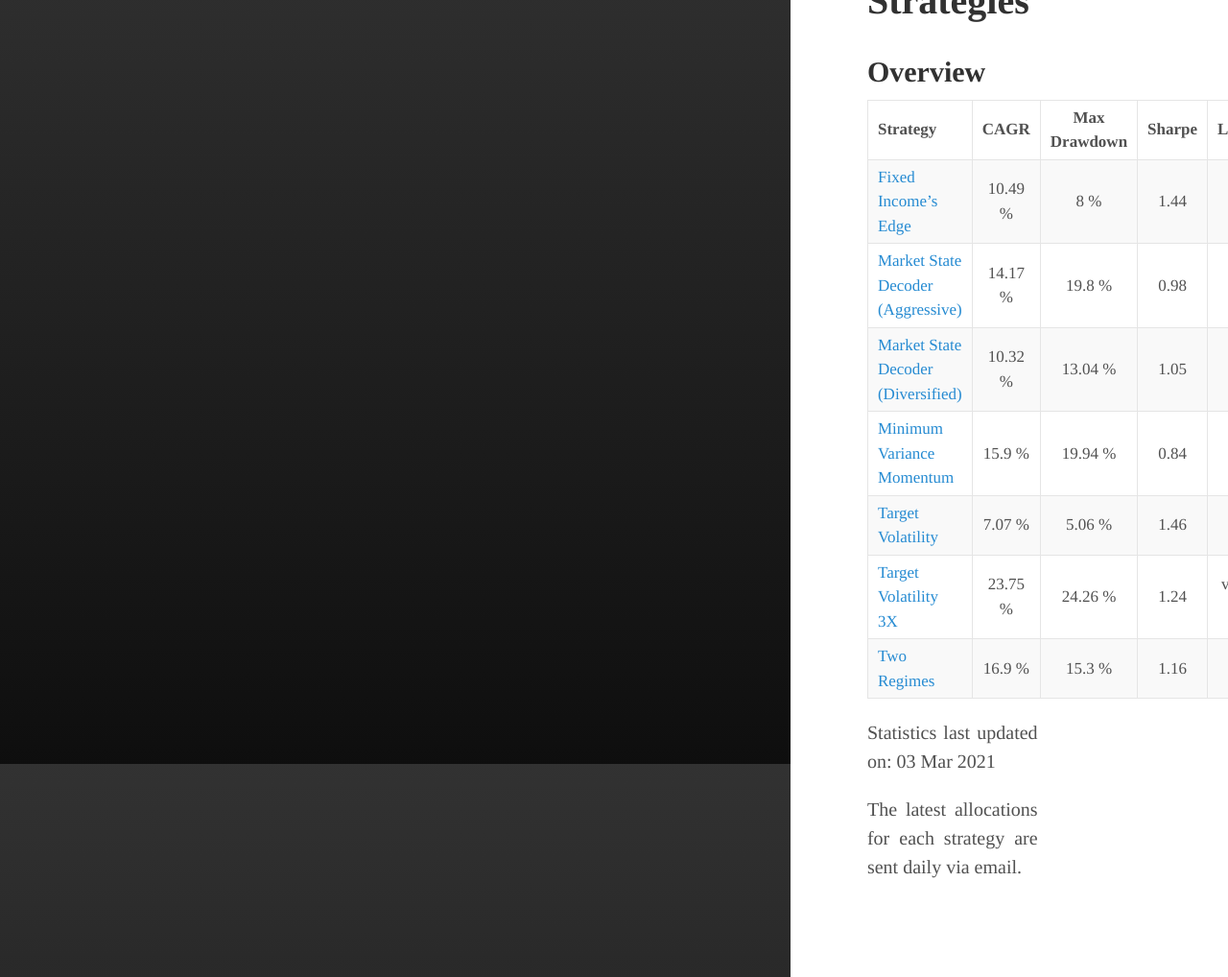
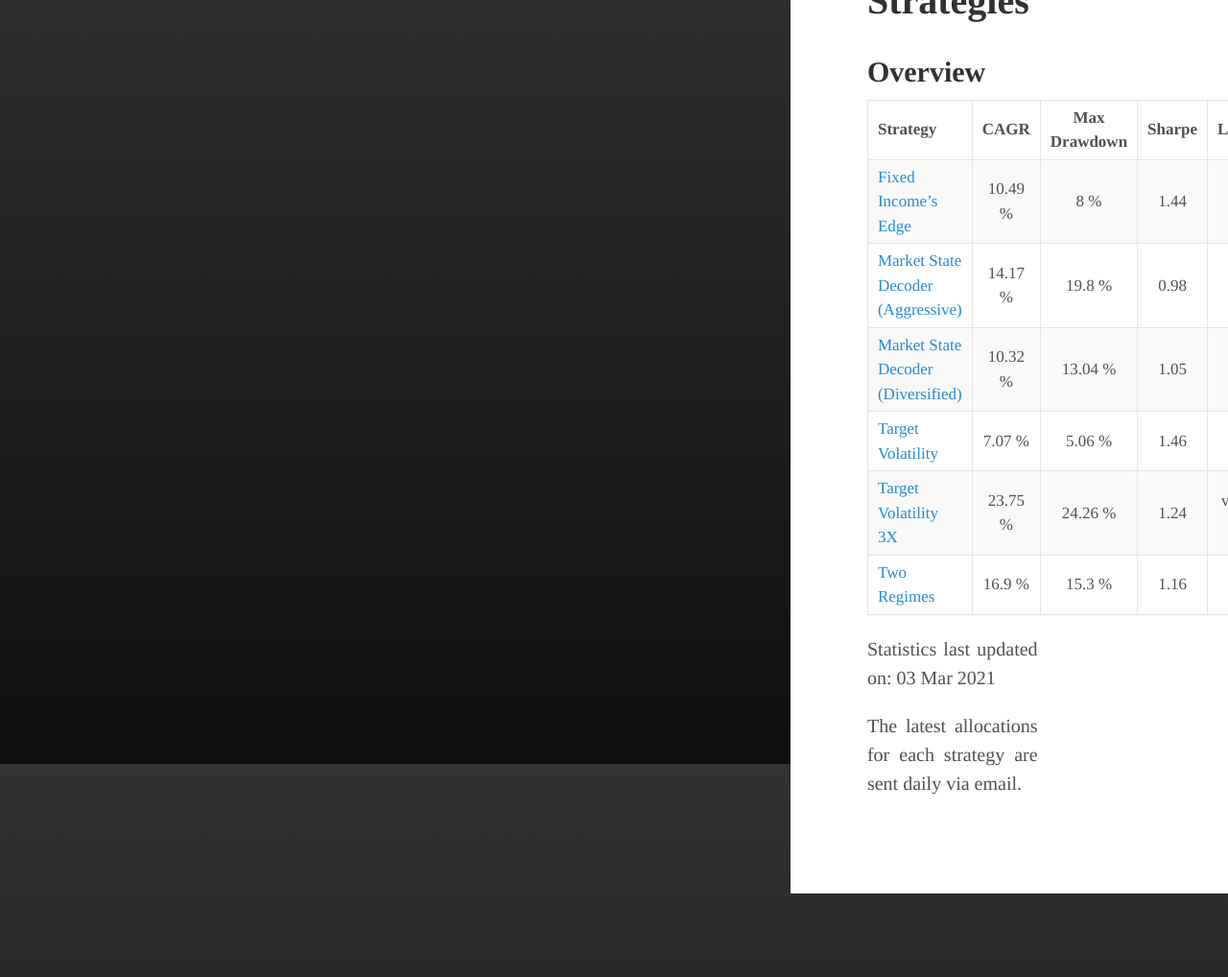
Before and after one commit to IthacaResearch/ithacaresearch.github.io, a Jekyll site: the page built from category/strategies.md, in a window 1280 px wide, cut to the strip 104-1122 px from the top of the page. Shown: the whole strip at 96% size. Built offline with Jekyll 4.4.1, drawn with Linux system fonts in a browser that asks for light colours; after the commit the page ends 1035 px from its top, so only the background shows below that.

Commit message:
Update strategies.md

```diff
--- a/category/strategies.md
+++ b/category/strategies.md
@@ -11,7 +11,6 @@ sidebar_sort_order: 2
 | [Fixed Income's Edge](https://ithacaresearch.github.io/2019/10/14/Fixed-income-edge.html) | 10.49 % | 8 % | 1.44 | 1 | Jan 2003 - Today |
 | [Market State Decoder (Aggressive)](https://ithacaresearch.github.io/2020/10/02/Market-State-Decoder-Aggressive.html) | 14.17 % | 19.8 % | 0.98 | 1 | Jan 1998 - Today |
 | [Market State Decoder (Diversified)](https://ithacaresearch.github.io/2020/10/02/Market-State-Decoder-Diversified.html) | 10.32 % | 13.04 % | 1.05 | 1 | Jan 1998 - Today |
-| [Minimum Variance Momentum](https://ithacaresearch.github.io/2020/09/03/Minimum-Variance-Momentum.html) | 15.9 % | 19.94 % | 0.84 | 1 | Jan 2006 - Today |
 | [Target Volatility](https://ithacaresearch.github.io/2019/07/12/Target-Volatility.html) | 7.07 % | 5.06 % | 1.46 | 1 | Jan 2003 - Today |
 | [Target Volatility 3X](https://ithacaresearch.github.io/2019/08/03/Target-Volatility-3X.html) | 23.75 % | 24.26 % | 1.24 | variable, max 3 | Jan 2010 - Today |
 | [Two Regimes](https://ithacaresearch.github.io/2020/02/05/Two-Regimes.html) | 16.9 % | 15.3 % | 1.16 | 1 | Jan 1998 - Today |
```
